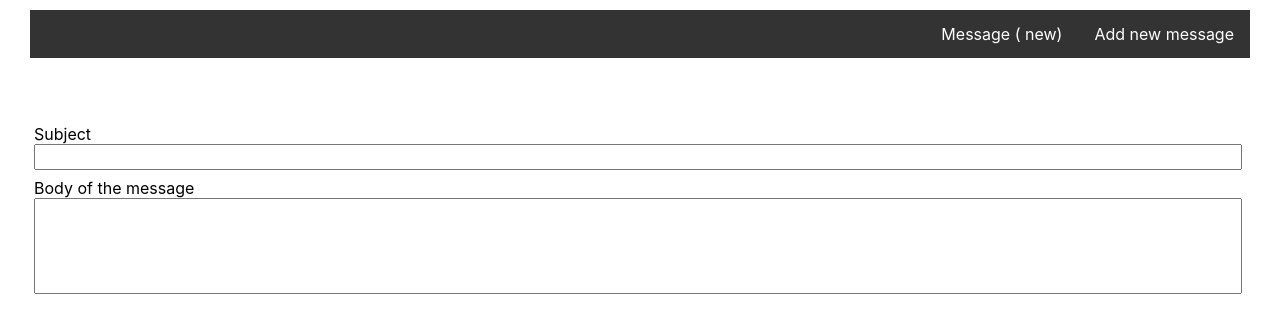
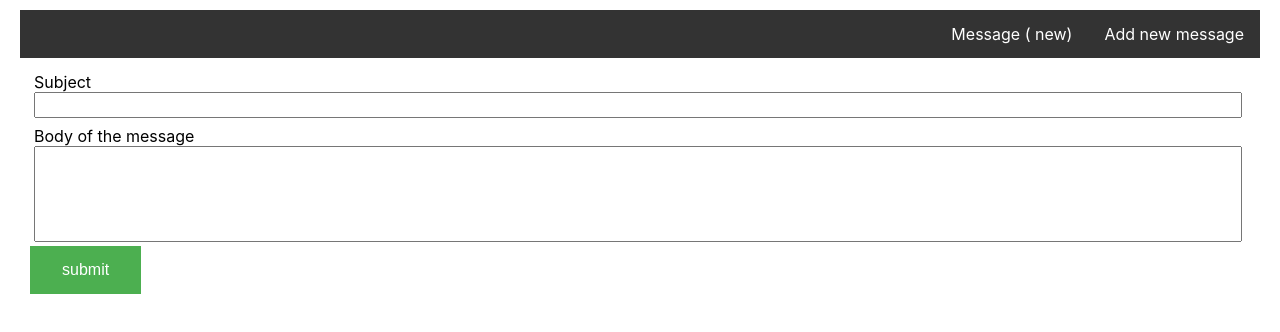
Before and after one commit to anas-kala/Assignment_5, a React (Create React App) app: page / in a window 1280 px wide. Shown: the top 332 px of the page. Built offline with nearby package versions, Linux system fonts and the light colour scheme.

Commit message:
adding styling to buttons

```diff
--- /dev/null
+++ b/src/Components/Button/Button.jsx
@@ -0,0 +1,22 @@
+import React from 'react';
+import styled from 'styled-components';
+
+const ButtonStyling=styled.button`
+background-color: #4CAF50; /* Green */
+border: none;
+color: white;
+padding: 15px 32px;
+text-align: center;
+text-decoration: none;
+display: inline-block;
+font-size: 16px;
+text-emphasis-color: red;
+`;
+
+const Button=(props)=>{
+    return(
+        <ButtonStyling type="submit">{props.buttonName}</ButtonStyling>
+    );
+}
+
+export default Button;
--- a/src/Components/Form/Form.jsx
+++ b/src/Components/Form/Form.jsx
@@ -1,5 +1,6 @@
 import React from 'react';
 import Body from '../Body/Body';
+import Button from '../Button/Button';
 import Subject from '../Subject/Subject';
 import './Form.style.css';
 
@@ -8,6 +9,7 @@ const Form = () => {
         <div>
             <Subject number={4}></Subject>
             <Body></Body>
+            <Button buttonName="submit"></Button>
         </div>
     );
 }
--- a/src/Components/Header/Header.jsx
+++ b/src/Components/Header/Header.jsx
@@ -2,51 +2,58 @@ import React from 'react';
 import './Header.style.css';
 import styled from 'styled-components';
 
-const UL = <styled className="ul">
+const UL = styled.ul`
 list-style-type: none;
 margin: 0;
 padding: 0;
 overflow: hidden;
 background-color: #333;
-</styled>
+`;
 
+const LI = styled.li`
+    float: right:
+`;
 
-const LI = <styled className="li">
-        float: right;
-</styled>
-
-const LIA = <styled className="li a">
+const LA = styled.a`
 display: block;
 color: white;
 text-align: center;
 padding: 14px 16px;
 text-decoration: none;
-</styled>
+`;
 
-const LIAH = <styled className="LIA_hover">
+
+
+const Wrapper = styled.a`
+  &:hover ${LA} {
     background-color: #111;
-</styled>
+  },
+  &:hover ${LI} {
+    background-color: #111;
+  }
+  `;
+
 
 const Header = (props) => {
     return (
-        <div>
-            <ul>
-                <li><a href="#news">Add new message</a></li>
-                <li><a class="active" href="#home">Message ({props.number} new)</a></li>
-                {/* <li><a href="#contact">Contact</a></li>
-                <li><a href="#about">About</a></li> */}
-            </ul>
-        </div>
         // <div>
-        //     <UL>
-        //         <LI>
-        //             <a href="#news">Add new message</a>
-        //         </LI>
-        //         <LI>
-        //             <li><a class="active" href="#home">Message ({props.number} new)</a></li>
-        //         </LI>
-        //     </UL>
+        //     <ul>
+        //         <li><a href="#news">Add new message</a></li>
+        //         <li><a class="active" href="#home">Message ({props.number} new)</a></li>
+        //         {/* <li><a href="#contact">Contact</a></li>
+        //         <li><a href="#about">About</a></li> */}
+        //     </ul>
         // </div>
+        <Wrapper>
+            <UL>
+                <LI>
+                    <LA href="#news">Add new message</LA>
+                </LI>
+                <LI>
+                    <LA class="active" href="#home">Message ({props.number} new)</LA>
+                </LI>
+            </UL>
+        </Wrapper>
     );
 }
 
```
Lines whose indentation alone changed are shown as unchanged.
